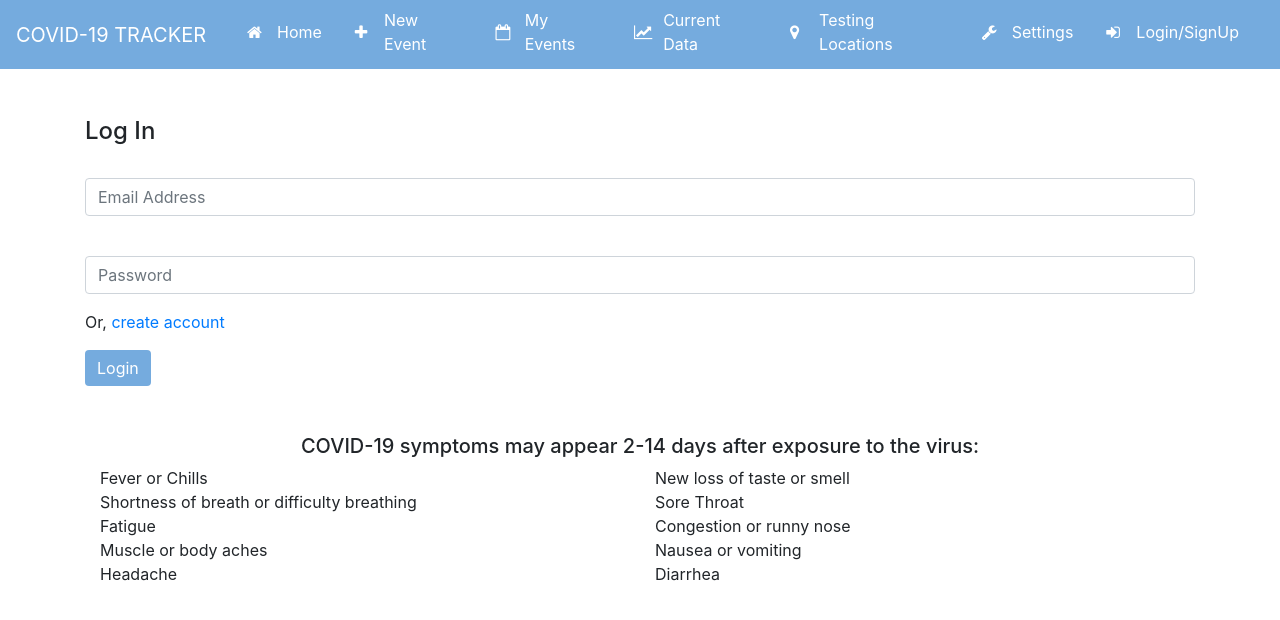
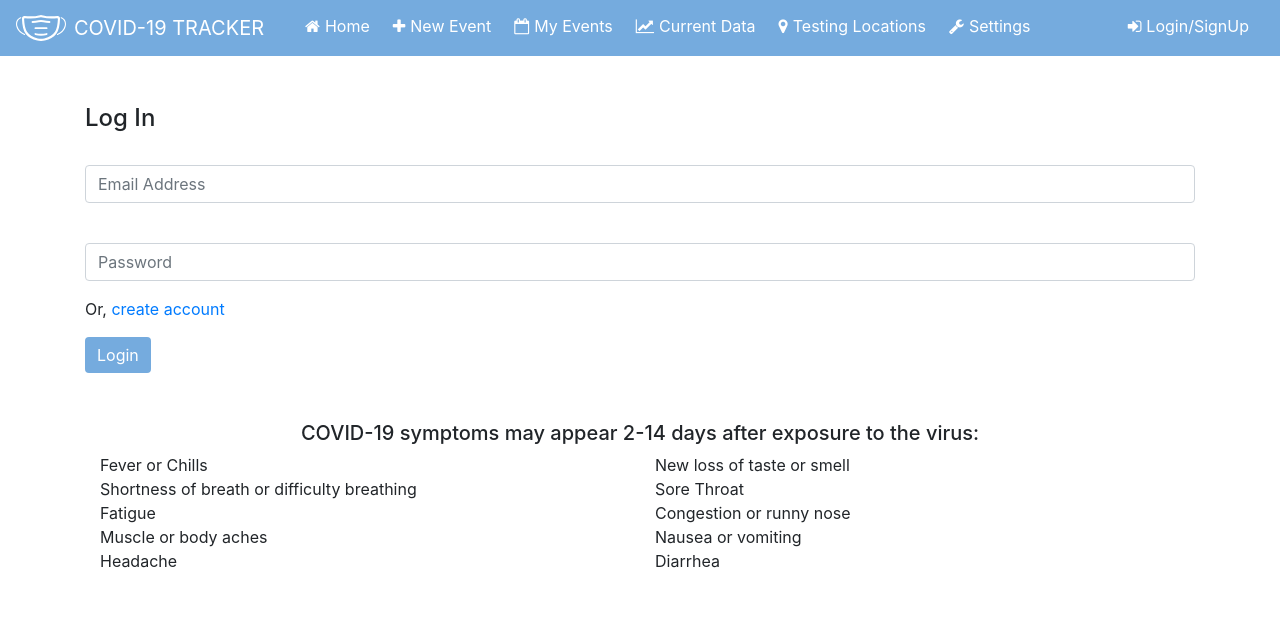
Before and after one commit to nvalline/covidashboard, a React (Create React App) app in the folder client/: page /login in a window 1280 px wide. Shown: the top 620 px of the page. Built offline with nearby package versions, Linux system fonts and the light colour scheme; no server answers.

Commit message:
cleaning up un-used code

```diff
--- a/client/src/components/ChartContainer.js
+++ b/client/src/components/ChartContainer.js
@@ -39,7 +39,7 @@ const ChartData = props => {
 
           for (let i = 0; i < 13; i++) {
             dataset.testDates.push(
-              moment(res.data[i].dateChecked).format("MMMM Do")
+              moment(res.data[i].dateChecked).format("MM/DD")
             );
             dataset.increaseHos.push(res.data[i].hospitalizedIncrease);
             dataset.positiveTests.push(res.data[i].positiveIncrease);
--- a/client/src/components/DesktopNav/DesktopNav.js
+++ b/client/src/components/DesktopNav/DesktopNav.js
@@ -10,7 +10,7 @@ function DesktopNav({ handleLogout }) {
     return (
         <nav className="navbar navbar-expand-lg" >
             <a className="navbar-brand" href="/">
-                COVID-19 TRACKER
+                <img src="/img/mask.svg" style={{width:"50px"}} alt="mask" className="mr-2"></img> COVID-19 TRACKER
             </a>
             <li className="navbar-toggler" type="button" data-toggle="collapse" data-target="#navbarNav" aria-controls="navbarNav" aria-expanded="false" aria-label="Toggle navigation">
                 <i className="fa fa-bars"></i>
--- a/client/src/components/DesktopNav/style.css
+++ b/client/src/components/DesktopNav/style.css
@@ -6,9 +6,8 @@
     color: white;
 }
 
-.fa {
-    padding: 0;
-    color: black;
+.nav-item i {
+    margin-right: 5px;
 }
 
 .nav-item {
@@ -25,7 +24,6 @@ a.nav-link {
     display: flex;
     align-items: center;
     padding-left: 0 !important;
-    margin-right: 25px !important;
 }
 
 a.nav-link:hover, a.nav-link:hover i {
--- a/client/src/components/MobileNav/MobileNav.js
+++ b/client/src/components/MobileNav/MobileNav.js
@@ -9,7 +9,7 @@ function MobileNav({ handleLogout }) {
 
     return (
         <nav className="navbar-ft fixed-bottom navbar-expand-lg">
-            <div className="row icon-container">
+            <div className="row">
                 <div className="ft-icon">
                     <Link to={'/'} className="nav-link"><i className="fa fa-home"></i></Link>
                 </div>
--- a/client/src/components/MobileNav/style.css
+++ b/client/src/components/MobileNav/style.css
@@ -7,44 +7,19 @@
     background-color: #75ABDE;
 }
 
-.ft-icon {
-    padding: 5px;
-}
-
-.icon-container {
+.row {
     text-align: center;
 }
 
 .ft-icon {
-    width: calc(100%/7);
-}
-
-.fixed-bottom {
-    position: fixed;
-    right: 0;
-    bottom: 0;
-    left: 0;
-    z-index: 1030;
-}
-
-.col {
-    width: 50px;
-}
-
-.fa {
-    display: flex;
-    color: white;
-}
-
-.nav-item {
-    display: flex;
-    justify-content: center;
-}
-
-.navbar i {
-    width: 30px !important;
+    margin-right: 8px;
+    margin-left: 8px;
 }
 
 .nav-link {
     padding: 0;
 }
+
+.ft-icon i {
+    color: white;
+}
--- a/client/src/index.css
+++ b/client/src/index.css
@@ -7,6 +7,15 @@ html, body, #root {
   padding: 0;
   margin: 0;
   height: 100%;
+}
+
+.navbar-brand {
+  display: flex;
+  align-items: center;
+}
+
+.nav-link {
+  margin-right: 15px;
 }
 
 .user-info {
--- a/client/src/pages/Home.js
+++ b/client/src/pages/Home.js
@@ -80,7 +80,9 @@ function Home() {
             <div className="row pocket">
               <div className="col">
                 <p>New</p>
-                <p className="data-result">{stateData.positiveIncrease}</p>
+                <p className="data-result">{ stateData.positiveIncrease === undefined
+                    ? "N/A"
+                    : stateData.positiveIncrease.toLocaleString()}</p>
               </div>
               <div className="col">
                 <p>Total</p>
@@ -98,11 +100,12 @@ function Home() {
                 <p className="data-result">
                   { userState == null ? "N/A" : getCountyResults(userState, userCounty) }
                 </p>
+                <div className="text-center mb-2">County Data Source: <a href="https://github.com/nytimes/covid-19-data">New York Times</a></div>
               </div>
             </div>
             <div className="text-center mt-3 mb-3">
               <Link to="/current" className="btn btn-primary">
-                  See Current Data
+                  See More Data
               </Link>
             </div>
           </div>
```
Also changed, not shown: client/public/img/mask.svg (added).
